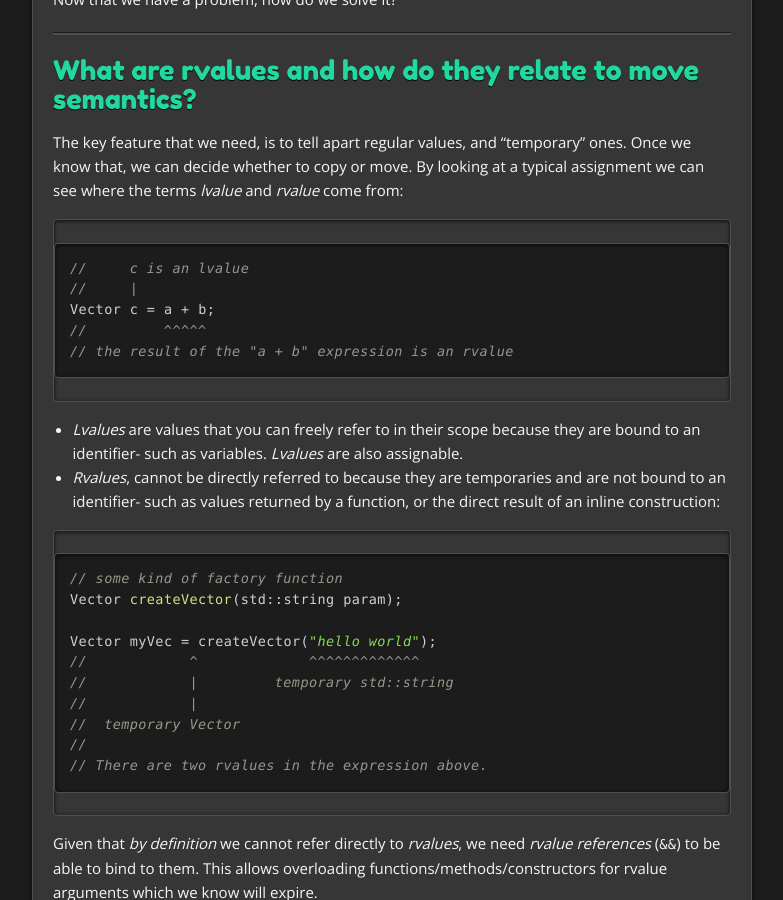
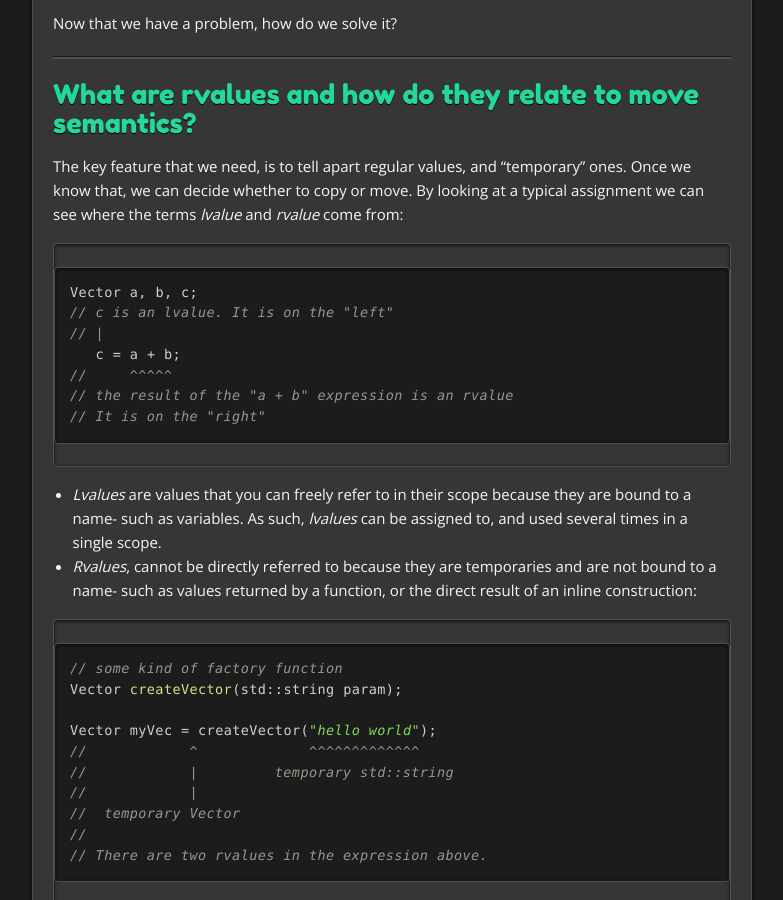
Before and after one commit to KholdStare/kholdstare.github.com, a Jekyll site: the page built from _posts/2013-11-23-moves-demystified.markdown, in a window 1280 px wide and 900 px high, scrolled down 4889 px. Shown: the whole window, without its empty margins (123-906 px from the left). Built offline with Jekyll 4.4.1, drawn with Linux system fonts in a browser that asks for light colours; comment, search, counter and statistics services are not loaded; some of the changed text lies outside the part shown.

Commit message:
Taking in suggestions, and making some minor clarifications

```diff
--- a/_posts/2013-11-23-moves-demystified.markdown
+++ b/_posts/2013-11-23-moves-demystified.markdown
@@ -250,17 +252,20 @@ ones. Once we know that, we can decide whether to copy or move. By looking at a
 typical assignment we can see where the terms _lvalue_ and _rvalue_ come from:
 
 {% highlight cpp %}
-//     c is an lvalue
-//     |
-Vector c = a + b;
-//         ^^^^^
+Vector a, b, c;
+// c is an lvalue. It is on the "left"
+// |
+   c = a + b;
+//     ^^^^^
 // the result of the "a + b" expression is an rvalue
+// It is on the "right"
 {% endhighlight %}
 
 * _Lvalues_ are values that you can freely refer to in their scope because they
-  are bound to an identifier- such as variables. _Lvalues_ are also assignable.
+  are bound to a name- such as variables. As such, _lvalues_ can be assigned
+  to, and used several times in a single scope.
 * _Rvalues_, cannot be directly referred to because they are temporaries and
-  are not bound to an identifier- such as values returned by a function, or the
+  are not bound to a name- such as values returned by a function, or the
   direct result of an inline construction:
 
 {% highlight cpp %}
@@ -384,6 +389,8 @@ It bears reiterating:
 > lvalue to an rvalue, to allow an actual move to happen (e.g. in a move
 > constructor)
 
+---------------------------------------
+
 ### Why do I need to use `std::move` on rvalue references? {#std-move2}
 
 We tackled moving lvalues down a layer, using std::move. What happens when we already
@@ -407,8 +414,10 @@ Ray::Ray(Vector&& origin, Vector&& direction)
 > applied each time, even to rvalue references.
 
 Why is that?  A mindnumbing realization is that because _rvalue references_ are
-bound to an identifier, they are themselves _lvalues_.  Stop, and take a
-breath. Let's look at that code again, now with more annotations:
+bound to a name, they are themselves _lvalues_.  We need to tell the compiler
+that this value is no longer needed in this scope.  Stop, and take a breath.
+
+Let's look at that code again, now with more annotations:
 
 {% highlight cpp %}
 // Construct by moving subcomponents.
@@ -425,17 +434,20 @@ Ray::Ray(Vector&& origin, Vector&& direction)
 There are several important things to notice here:
 
 * The constructor overload is chosen when both inputs are _rvalues_.
-* Once the _rvalue references_ are bound, we can refer to them.
+* Once the _rvalue references_ are bound, we can refer to them in the scope.
 
-   * **This means that _rvalue references_ are _lvalues_**!
+   * **This means that these _rvalue references_ are _lvalues_**!
 
 * We have to use `std::move` to cast these references back to _rvalues_ to pass
   them to the move constructors of the `Vector` objects.
 
 Phew!
 
-> _rvalue references_ bound to an identifier, can be referred to in their scope
-> and are therefore lvalues.
+> _rvalue references_ bound to a name, can be referred to in their scope and
+> are therefore lvalues.
+
+If this last quote makes your head spin, just remember that to move a value
+down through successive layers, `std::move` has to be applied each time.
 
 ---------------------------------------
 
@@ -474,6 +486,17 @@ returned would be referring to already-destroyed objects.
 
 > A value returned from a function is already an rvalue. Returning an rvalue
 > reference to a local is as bad as returning an lvalue reference to it.
+
+Just so there is no confusion, here's the simplest and correct way to do it:
+
+{% highlight cpp %}
+//  Optimal thanks to Copy Elision
+std::string func()
+    return "Hello World";
+}
+{% endhighlight %}
+
+Any temporaries and copies dissapear due to Copy Elision.
 
 ---------------------------------------
 
@@ -541,5 +564,9 @@ resources to look at:
 
    * An indepth talk and article on perfect forwarding.
 
+* Thomas Becker -- [C++ Rvalue References Explained](http://thbecker.net/articles/rvalue_references/section_01.html)
+
+   * A thorough article focusing on rvalue references, and how they relate to moves, and perfect forwarding.
+
 You can also follow a discussion about this article [on
 reddit](http://www.reddit.com/r/programming/comments/1r9t40/moves_demystified_c11_article_xpost_from_rcpp/).
```
Also changed, not shown: other parts of _posts/2013-11-23-moves-demystified.markdown (+2 -0 lines).
